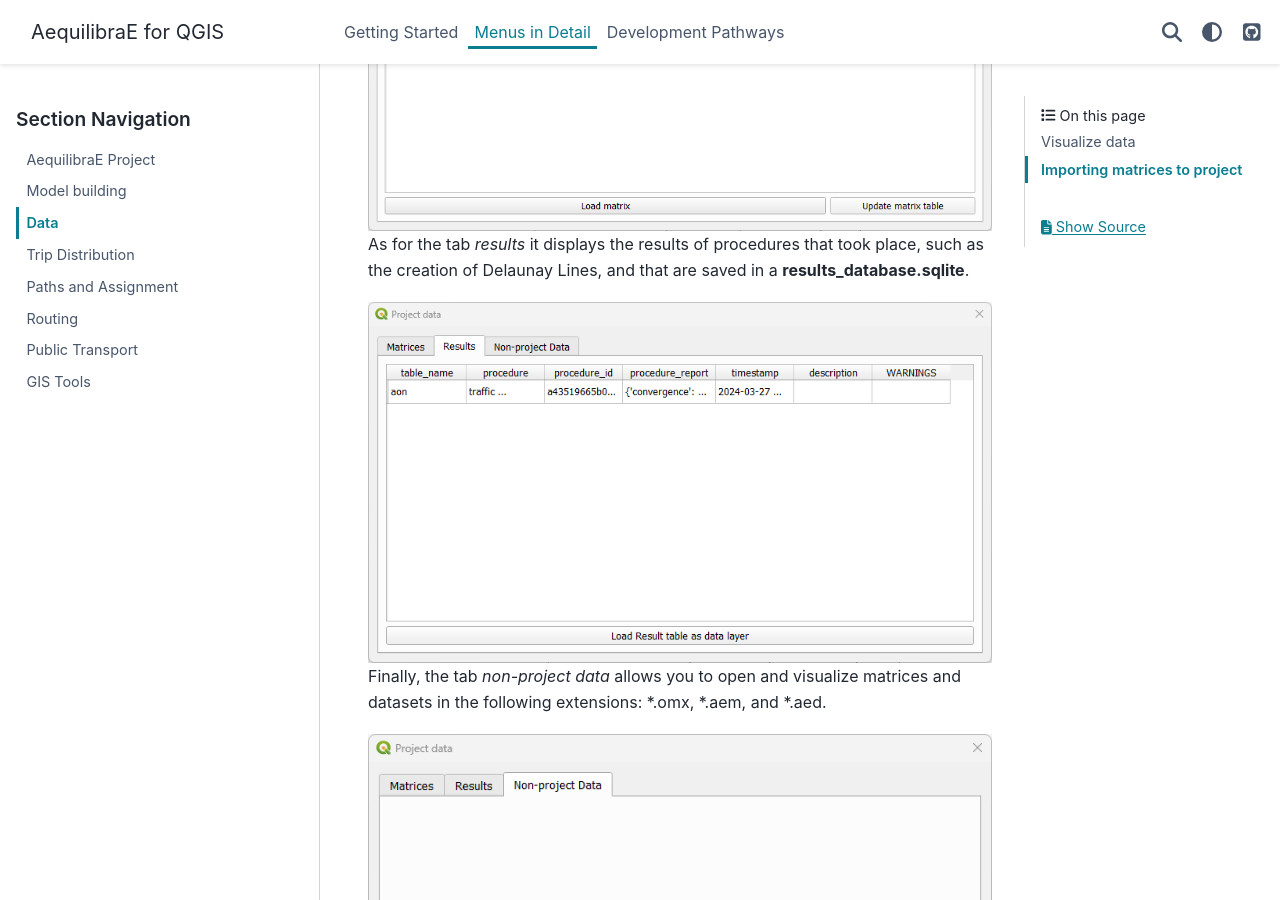
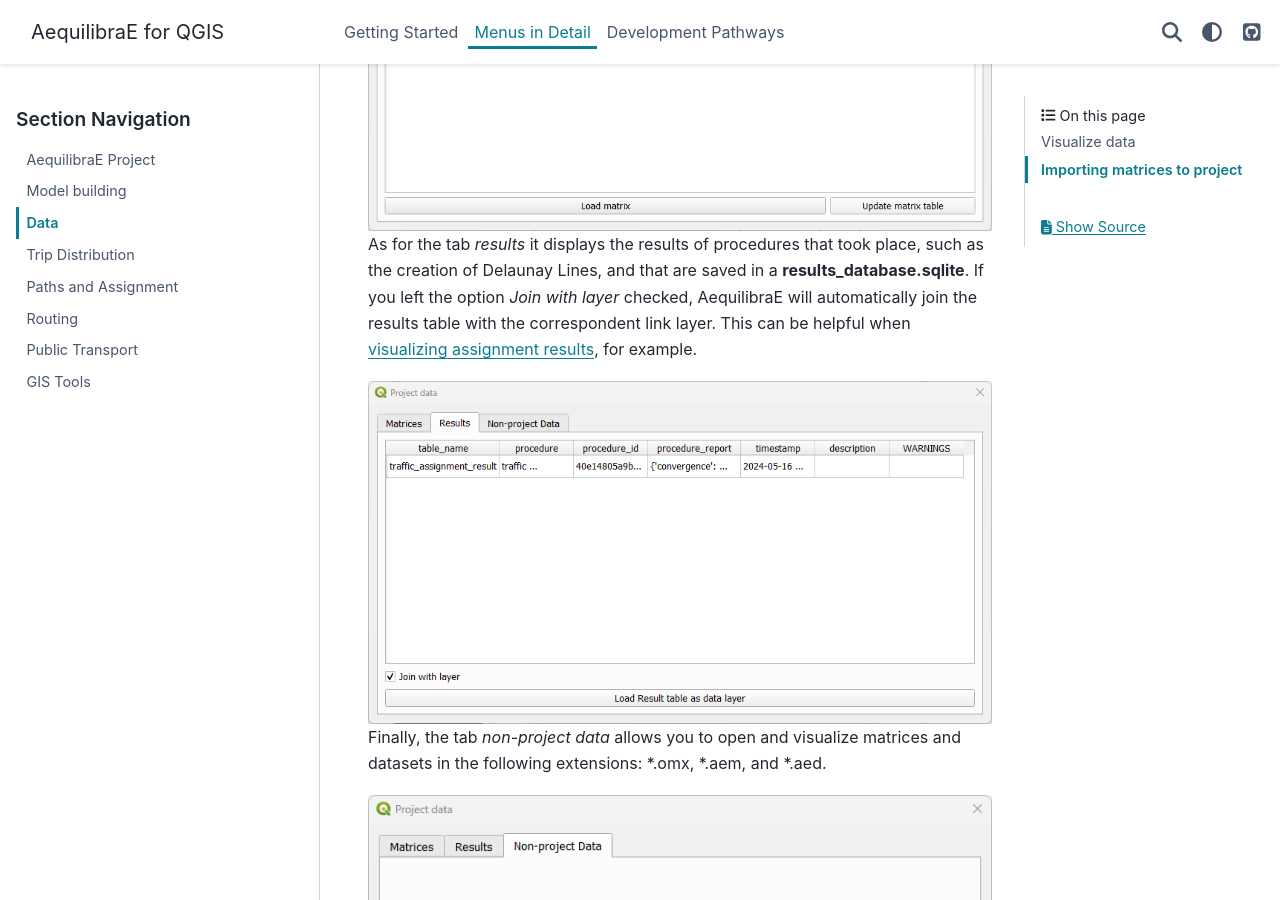
Before and after one commit to AequilibraE/qaequilibrae, a Sphinx documentation site: the page built from docs/source/menus_in_detail/data.rst, in a window 1280 px wide and 900 px high, scrolled down 836 px. Built offline with Sphinx 7.4.7 and the PyData theme 0.15.4, drawn with Linux system fonts in a browser that asks for light colours; the version number could not be read and is left out.

Commit message:
documentation

```diff
--- a/docs/source/menus_in_detail/data.rst
+++ b/docs/source/menus_in_detail/data.rst
@@ -20,7 +20,10 @@ opens. The tab *matrices* shows the matrices available for the current project (
     :alt: project data matrices
 
 As for the tab *results* it displays the results of procedures that took place, such as the
-creation of Delaunay Lines, and that are saved in a **results_database.sqlite**.
+creation of Delaunay Lines, and that are saved in a **results_database.sqlite**. If you left the option
+*Join with layer* checked, AequilibraE will automatically join the results table with the correspondent
+link layer. This can be helpful when
+:ref:`visualizing assignment results <usage-of-results-layer-join>`, for example.
 
 .. image:: ../images/data_visualize_data_results.png
     :align: center
```
Also changed, not shown: docs/source/menus_in_detail/pathscomputation.rst (+7 -14 lines), docs/source/images/data_visualize_data_results-v2.png (added), docs/source/images/data_visualize_data_results.png, docs/source/images/link_join.png (deleted).
